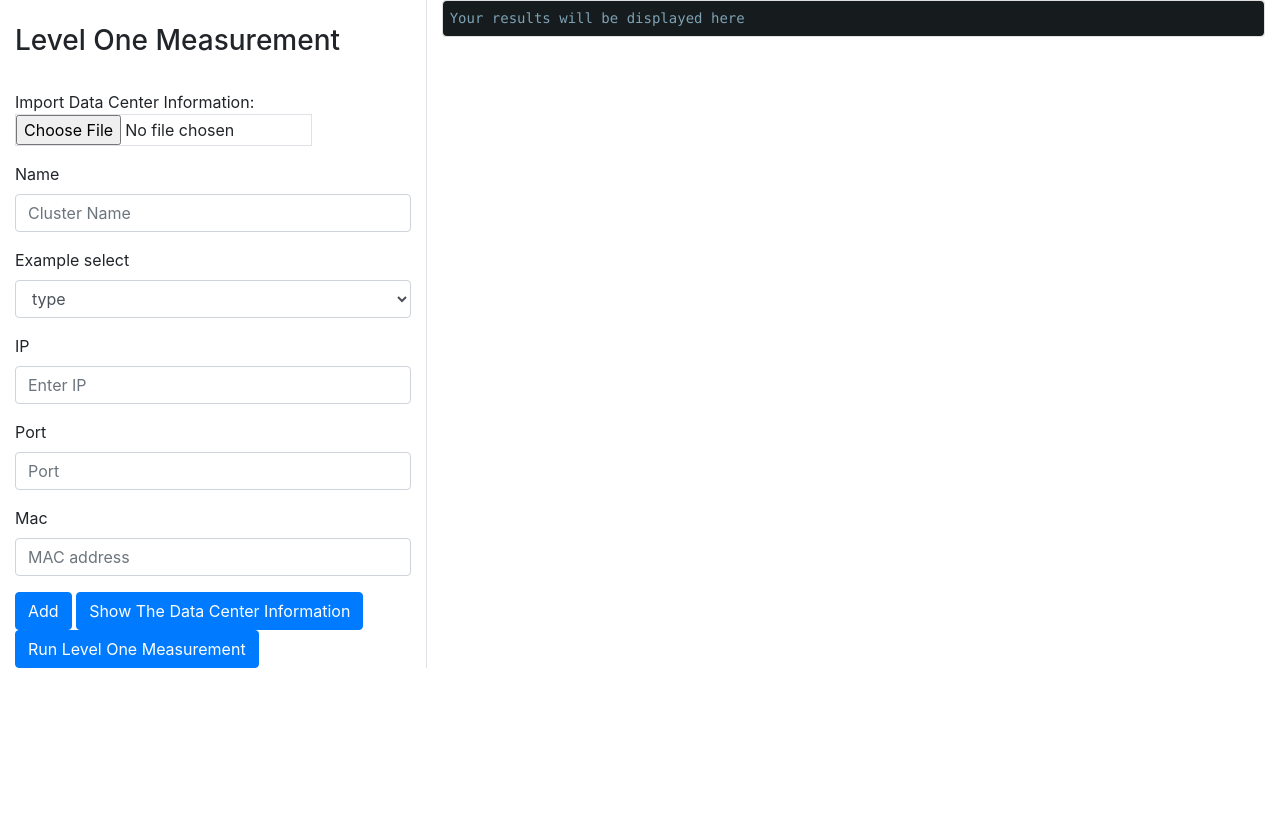
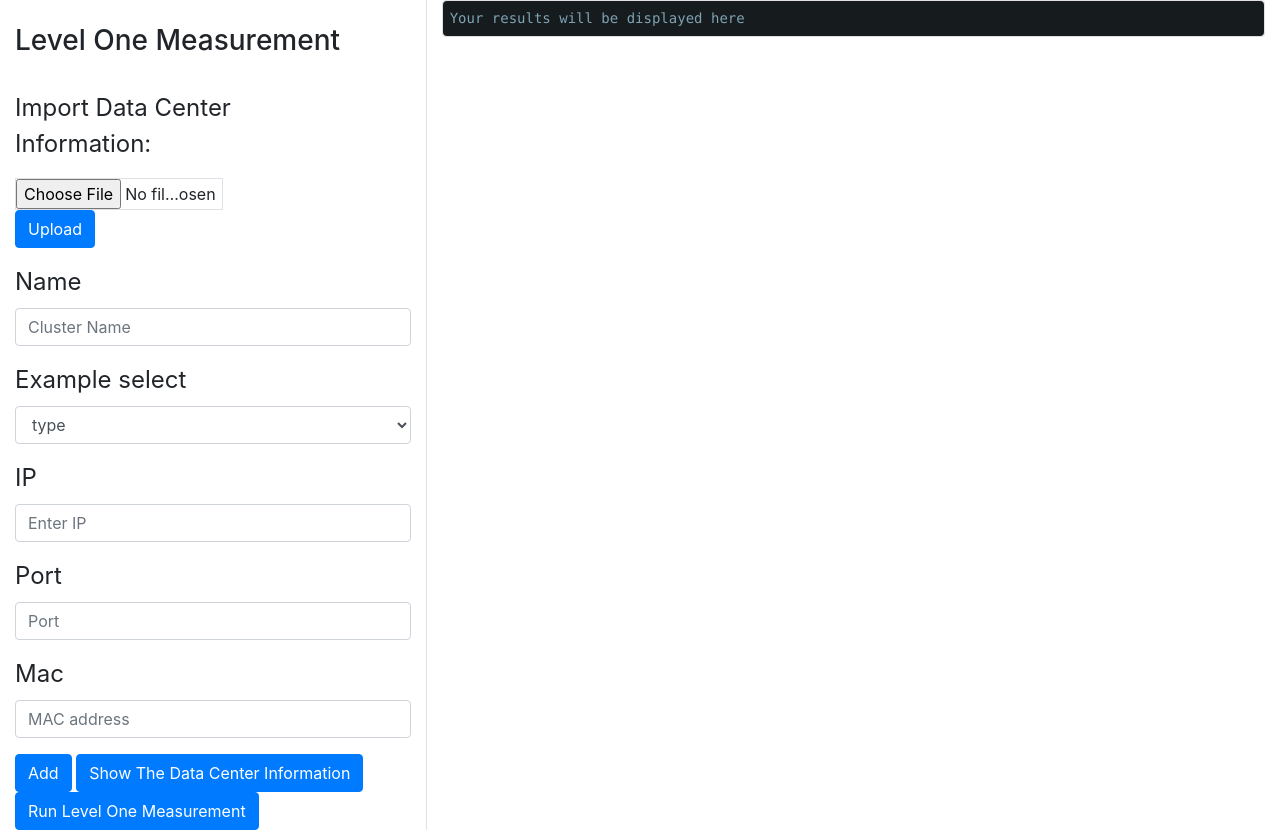
Before and after one commit to doubleope/RGB-GUI, a Flask app: page /level1 in a window 1280 px wide. Shown: the part 126-956 px from the top of the page. Before the commit the page ends 794 px from the top, so only its background shows below. Run offline with Flask 2, Linux system fonts and the light colour scheme; some libraries are stand-ins or nearby versions.

Commit message:
add upload button and make some font changes

```diff
--- a/static/styles/newstyle.css
+++ b/static/styles/newstyle.css
@@ -19,3 +19,18 @@ pre {
   margin-bottom: 0;
   border-radius: .25rem;
 }
+
+#file-import-heading {
+  font-size: 1.5rem;
+}
+
+#file {
+  float: left;
+  width: 70%;
+  margin-right: 1rem;
+}
+
+
+label {
+  font-size: 1.5rem;
+}
--- a/templates/measurement-results-page.html
+++ b/templates/measurement-results-page.html
@@ -96,9 +96,10 @@
 
             <form>
               <br><h3>Level One Measurement</h3><br>
-              <div class="form-group w-75">
-                Import Data Center Information: <br>
-                <input type="file" class="form-control-file border">
+              <div id = "file-div" class="form-group w-75">
+                <p id = "file-import-heading">Import Data Center Information:</p>
+                <input id = "file" type="file" class="form-control-file border">
+                <a href ="#" id = upload><button type="submit" class="btn btn-primary">Upload</button></a>
               </div>
               <div class="form-group">
                 <label for="name">Name</label>
```
